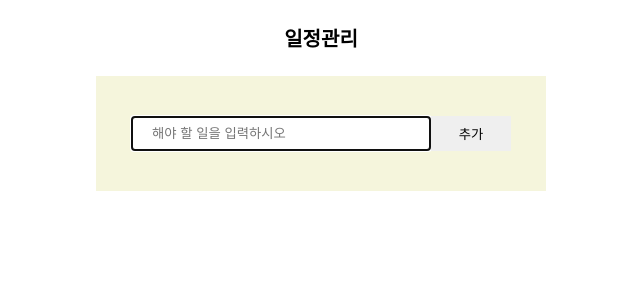
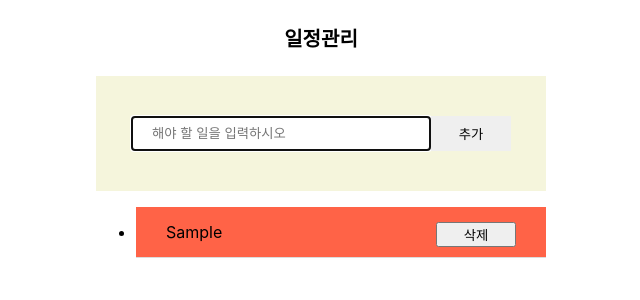
Before and after one commit to dd1761/React, a React (Create React App) app in the folder day04/: page / in a window 1280 px wide. Both pictures are taken after typing "Sample" into the empty fields and a click on the button "추가". Shown: the top 300 px of the page, without its empty margins (319-959 px from the left). Built offline with nearby package versions, Linux system fonts and the light colour scheme.

Commit message:
23-05-11
Todos

```diff
--- a/day04/src/component/TodoItem.js
+++ b/day04/src/component/TodoItem.js
@@ -1,10 +1,14 @@
 import React from 'react';
+import '../css/TodoList.module.css'
 
-const TodoItem = () => {
+const TodoItem = ({ item, onDel }) => {
+    const { seq, text }=  item;
+
     return (
-        <div>
-
-        </div>
+        <li>
+            { text }
+            <button onClick={ () =>  onDel(seq) }>삭제</button>
+        </li>
     );
 };
 
--- a/day04/src/component/TodoList.js
+++ b/day04/src/component/TodoList.js
@@ -1,10 +1,14 @@
 import React from 'react';
+import styles from '../css/TodoList.module.css'
+import TodoItem from './TodoItem';
 
-const TodoList = () => {
+const TodoList = ({ data, onDel }) => {
     return (
-        <div>
-
-        </div>
+        <ul className={styles.TodoList}>
+            {
+                data.map(item => <TodoItem key={ item.seq }item={ item } onDel={onDel}/>)
+            }
+        </ul>
     );
 };
 
--- a/day04/src/component/Todos.js
+++ b/day04/src/component/Todos.js
@@ -1,25 +1,58 @@
-import React, { useState } from 'react';
+import React, { useRef, useState } from 'react';
 import styles from '../css/Todos.module.css';
 import TodoForm from './TodoForm';
+import TodoList from './TodoList';
 
 const Todos = () => {
     const [data, setData] = useState([]);
+    const seq = useRef(data.length+1);
+
+    const onDel = (seq) => {
+
+        setData( data.filter(item => item.seq != seq))
+    }
 
     const onAdd = (text) => {
         setData([
             ...data,
             {
+                seq: seq.current++,
                 text: text
             }
         ]);
     }
 
+
     return (
         <div className={ styles.Todos }>
             <h1>일정관리</h1>
             <TodoForm onAdd={onAdd}/>
+            <TodoList data={ data } onDel={ onDel }/>
         </div>
     );
 };
 
 export default Todos;
+
+/*
+데이터 읽기, 쓰기
+
+웹 스토리지
+HTML5에서 추가된 기술로 로컬스토리지와 세션스토리지로 구분된다.
+
+특징
+- 웹 스토리지는 Key와 Value 형태로 이루어졌다.
+- 웹 스토리지는 클라이언트에 대한 정보를 저장한다.
+- 웹 스토리지는 로컬에만 정보를 저장하고 쿠키는 서버와 로컬에 정보를 저장한다.
+
+종류
+로컬스토리지 (localStorage) - 클라이언트에 대한 정보를 영구적으로 저장
+세션스토리지 (sessionStorage) - 세션 종료 시(브라우저 닫을 경우) 클라이언트에 대한 정보 삭제
+
+장점
+- 서버에 불필요하게 데이터를 저장하지 않는다. (백엔드에 절대로 전송되지 않는다.)
+- 저장 가능한 데이터의 용량이 크다. (약 5Mb, 브라우저마다 차이 존재)
+
+단점
+- HTML5를 지원하지 않는 브라우저의 경우 사용 불가. (현재는 거의 없다고 봐야 한다.)
+*/
```
